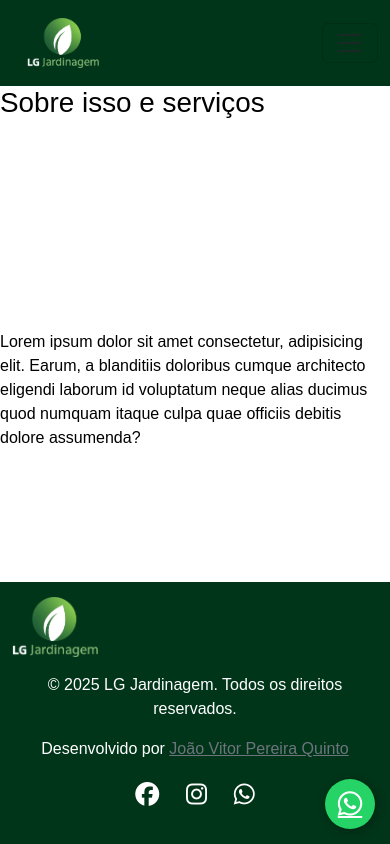
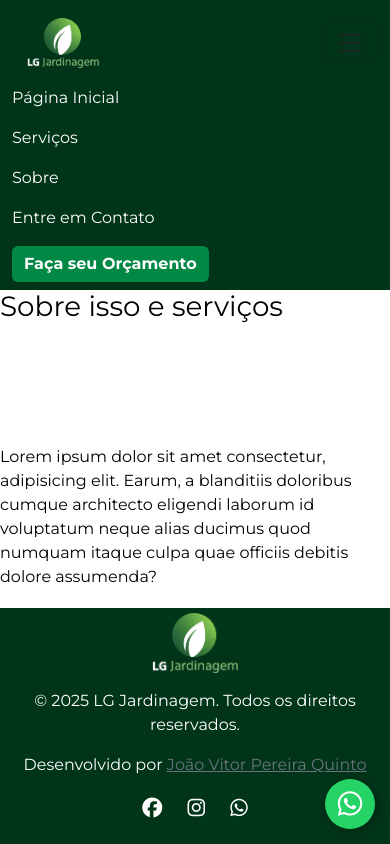
Before and after one commit to joaovitorpereira5/lg-jardinagem, a PHP site: the page made by serviços.html in a window 390 px wide, after a click that opens the changed part. Run offline with PHP 8.4, Linux system fonts and the light colour scheme.

Commit message:
Atualização de arquivos

```diff
--- a/css/contato.css
+++ b/css/contato.css
@@ -69,7 +69,6 @@ body > *:not(.navbar):not(.footer) {
 }
 
 /* Formulário de Contato */
-/* Formulário de Contato */
 form {
     max-width: 900px;
     margin: 30px auto;
@@ -138,16 +137,15 @@ form .invalid-feedback {
     margin-top: 5px;
 }
 
-
-/* WhatsApp Flutuante */
+/* WhatsApp flutuante */
 .whatsapp-float {
     position: fixed;
     width: 60px;
     height: 60px;
     bottom: 20px;
     right: 20px;
-    background-color: #25d366;
-    color: #fff;
+    background-color: #25d366; /* Cor oficial do WhatsApp */
+    color: #25d366; /* Cor do ícone */
     border-radius: 50%;
     box-shadow: 2px 2px 10px rgba(0, 0, 0, 0.3);
     z-index: 1000;
@@ -168,48 +166,48 @@ form .invalid-feedback {
 
 /* Footer */
 .footer {
-    background-color: #003519;
-    padding: 15px 0;
+    background-color: #003519; /* Cor do rodapé, igual à navbar */
+    padding: 5px 0; /* Mais padding para um visual mais limpo */
     text-align: center;
     color: white;
-    margin-top: auto;
+    margin-top: auto; /* Garante que o rodapé fique no final da página */
 }
 
 .footer img {
     height: 60px;
-    margin-bottom: 10px;
+    margin-bottom: 10px; /* Mais espaço entre logo e texto */
+    display: block;
+    margin-left: auto;
+    margin-right: auto;
+
 }
 
 .footer .redes a {
     color: white;
     text-decoration: none;
     margin: 0 10px;
-    font-size: 24px;
+    font-size: 20px; /* Tamanho dos ícones de redes sociais */
     transition: color 0.3s;
 }
 
 .footer .redes a:hover {
-    color: #008844;
+    color: #008844; /* Cor de hover para ícones */
 }
 
-/* Responsividade */
+/* Media Queries para responsividade (ajustes menores para telas diferentes) */
 @media (max-width: 768px) {
     .navbar-brand img {
-        height: 60px;
+        height: 60px; /* Logo menor em telas menores */
     }
-
-    form .btn-success {
-        font-size: 16px;
-        padding: 8px 20px;
+    .conteudo-principal p {
+        font-size: 16px; /* Fonte menor em telas pequenas */
     }
-
     .whatsapp-float {
         width: 50px;
         height: 50px;
         bottom: 15px;
         right: 15px;
     }
-
     .whatsapp-float i {
         font-size: 28px;
     }
--- a/css/serviços.css
+++ b/css/serviços.css
@@ -6,21 +6,31 @@ html, body {
     flex-direction: column;
     background-color: white;
     color: black;
+    font-family: 'Montserrat', sans-serif;
+    scroll-behavior: smooth;
 }
 
-/* Evitar que navbar e footer cresçam */
+img {
+    max-width: 100%;
+    height: auto;
+    display: block;
+}
+
+/* Navbar e footer fixos */
 .navbar, .footer {
     flex-shrink: 0;
 }
 
-/* Permitir que o conteúdo principal ocupe o espaço restante */
+/* Conteúdo principal para ocupar o espaço restante */
 body > *:not(.navbar):not(.footer) {
     flex: 1;
 }
 
 /* Navbar */
 .navbar {
-  background-color: #003519;
+    background-color: #003519; /* Verde escuro */
+    margin-top: 0;
+
 }
 
 .navbar a {
@@ -28,27 +38,36 @@ body > *:not(.navbar):not(.footer) {
     text-decoration: none;
 }
 
-/* Cor padrão dos links da navbar */
 .navbar .nav-link,
 .navbar .nav-link.active {
-  color: white !important;
+    color: white !important; /* Força a cor branca para links da navbar */
     transition: color 0.3s;
 }
 
-/* Cor ao passar o mouse */
 .navbar .nav-link:hover,
 .navbar .nav-link.active:hover {
-  color: #008844 !important;
+    color: #008844 !important; /* Verde mais claro no hover */
 }
 
-/* Ajuste da logo */
 .navbar-brand img {
-  height: 75px;
+    height: 75px; /* Ajuste a altura da logo */
     width: auto;
     display: block;
-  padding: 5px 35px;
+    padding: 5px 15px;
     background: none;
     box-shadow: none;
+}
+
+/* Botão de orçamento */
+.btn-success {
+    background-color: #008844; /* Verde padrão para sucesso */
+    border: none;
+    font-weight: bold;
+    transition: background-color 0.3s;
+}
+
+.btn-success:hover {
+    background-color: #00aa55; /* Um tom um pouco mais claro no hover */
 }
 
 /* WhatsApp flutuante */
@@ -58,8 +77,8 @@ body > *:not(.navbar):not(.footer) {
     height: 60px;
     bottom: 20px;
     right: 20px;
-  background-color: #25d366;
-  color: #25d366;
+    background-color: #25d366; /* Cor oficial do WhatsApp */
+    color: #25d366; /* Cor do ícone */
     border-radius: 50%;
     box-shadow: 2px 2px 10px rgba(0, 0, 0, 0.3);
     z-index: 1000;
@@ -76,30 +95,53 @@ body > *:not(.navbar):not(.footer) {
 .whatsapp-float i {
     font-size: 32px;
     color: #fff;
-  line-height: 1;
-  margin: 0;
-  padding: 0;
 }
 
 /* Footer */
 .footer {
-  background-color: #003519;
-  padding: 5px 0;
+    background-color: #003519; /* Cor do rodapé, igual à navbar */
+    padding: 5px 0; /* Mais padding para um visual mais limpo */
     text-align: center;
     color: white;
+    margin-top: auto; /* Garante que o rodapé fique no final da página */
 }
 
 .footer img {
     height: 60px;
-  margin-bottom: 5px;
+    margin-bottom: 10px; /* Mais espaço entre logo e texto */
+    display: block;
+    margin-left: auto;
+    margin-right: auto;
+
 }
 
 .footer .redes a {
     color: white;
     text-decoration: none;
     margin: 0 10px;
+    font-size: 20px; /* Tamanho dos ícones de redes sociais */
+    transition: color 0.3s;
 }
 
 .footer .redes a:hover {
-  color: #008844;
+    color: #008844; /* Cor de hover para ícones */
 }
+
+/* Media Queries para responsividade (ajustes menores para telas diferentes) */
+@media (max-width: 768px) {
+    .navbar-brand img {
+        height: 60px; /* Logo menor em telas menores */
+    }
+    .conteudo-principal p {
+        font-size: 16px; /* Fonte menor em telas pequenas */
+    }
+    .whatsapp-float {
+        width: 50px;
+        height: 50px;
+        bottom: 15px;
+        right: 15px;
+    }
+    .whatsapp-float i {
+        font-size: 28px;
+    }
+}
--- a/index.html
+++ b/index.html
@@ -38,7 +38,7 @@
     </nav>
 
 <section class="banner-foto">
-  <img src="imagens/banner.png" alt="Banner LG Jardinagem">
+  <img src="imagens/banner.png" class="img-fluid" alt="Banner LG Jardinagem">
 </section>
 
 
@@ -67,7 +67,7 @@
 
     <footer class="footer">
         <div class="container text-center">
-            <img src="imagens/logo.png" class="img-fluid mb-2" alt="LG Jardinagem" />
+            <img src="imagens/logo.png" class="img-fluid " alt="LG Jardinagem" />
             <p>&copy; 2025 LG Jardinagem. Todos os direitos reservados.</p>
             <div class="redes">
                 <a href="https://www.facebook.com/jardins.encontrocomapazinterior" title="Facebook"><i class="fab fa-facebook"></i></a>
--- a/serviços.html
+++ b/serviços.html
@@ -1,19 +1,20 @@
 <!DOCTYPE html>
 <html lang="pt-br">
 <head>
-    <meta charset="UTF-8">
-    <meta name="viewport" content="width=device-width, initial-scale=1.0">
+    <meta charset="UTF-8" />
+    <meta name="viewport" content="width=device-width, initial-scale=1.0" />
     <title>LG Jardinagem</title>
 
-    <link href="https://cdn.jsdelivr.net/npm/bootstrap@5.3.6/dist/css/bootstrap.min.css" rel="stylesheet" integrity="sha384-4Q6Gf2aSP4eDXB8Miphtr37CMZZQ5oXLH2yaXMJ2w8e2ZtHTl7GptT4jmndRuHDT" crossorigin="anonymous">
+    <link href="https://fonts.googleapis.com/css2?family=Montserrat:wght@400;700&display=swap" rel="stylesheet" />
 
-    <link href="css/contato.css" rel="stylesheet">
+    <link href="https://cdn.jsdelivr.net/npm/bootstrap@5.3.6/dist/css/bootstrap.min.css" rel="stylesheet" />
+    <script src="https://cdn.jsdelivr.net/npm/bootstrap@5.3.6/dist/js/bootstrap.bundle.min.js"></script>
 
-    <link rel="stylesheet" href="https://cdnjs.cloudflare.com/ajax/libs/font-awesome/6.5.0/css/all.min.css">
+    <link rel="stylesheet" href="https://cdnjs.cloudflare.com/ajax/libs/font-awesome/6.5.0/css/all.min.css" />
 
-    <link href="imagens/icone.png" rel="shortcut icon">
+    <link rel="shortcut icon" href="imagens/icone.png" />
 
-
+    <link rel="stylesheet" href="css/serviços.css" />
 </head>
 <body>
 
--- a/sobre.html
+++ b/sobre.html
@@ -72,7 +72,6 @@
         <div class="container text-center">
             <img src="imagens/logo.png" class="img-fluid mb-2" alt="LG Jardinagem" />
             <p>&copy; 2025 LG Jardinagem. Todos os direitos reservados.</p>
-            <p>Desenvolvido por <a href="#" class="link-secondary">João Vitor Pereira Quinto</a></p>
             <div class="redes">
                 <a href="https://www.facebook.com/jardins.encontrocomapazinterior" title="Facebook"><i class="fab fa-facebook"></i></a>
                 <a href="https://www.instagram.com/oseias_pereira_vieira" title="Instagram"><i class="fab fa-instagram"></i></a>
```
Also changed, not shown: css/sobre.css (+16 -39 lines), css/style.css (+7 -3 lines), imagens/IMG_20250619_184410.jpg (added). Lines whose indentation alone changed are shown as unchanged.
